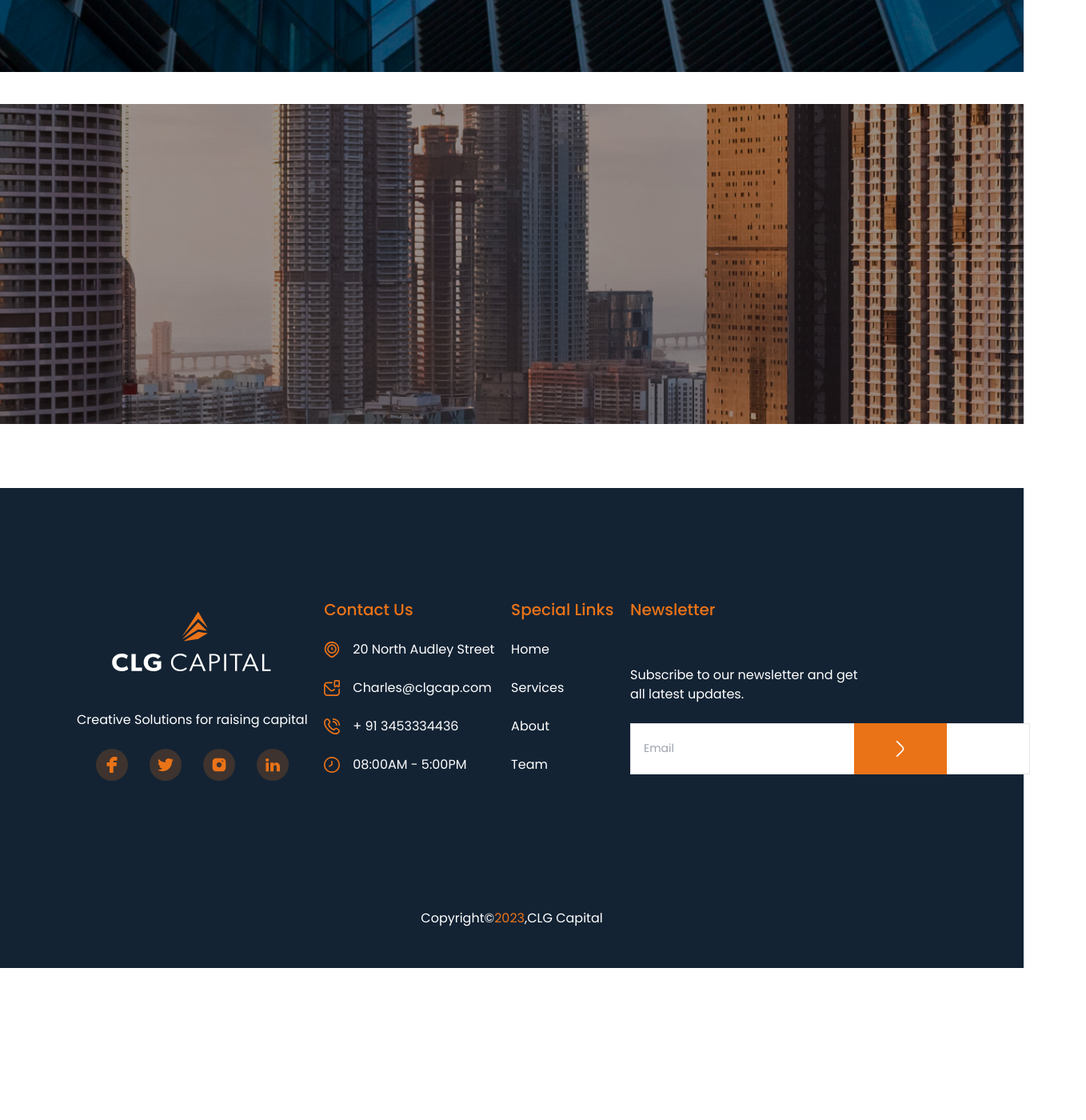
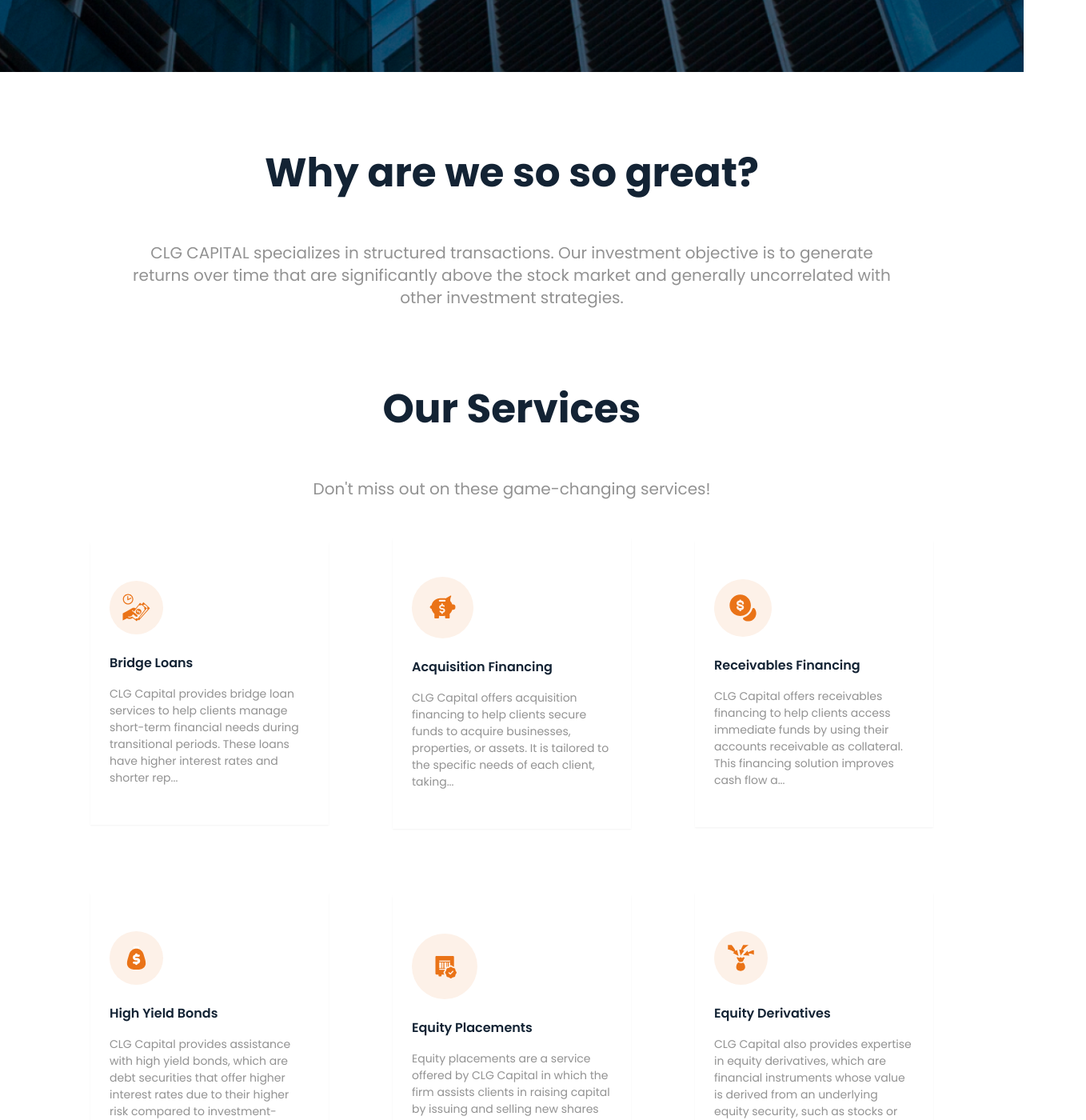
Before and after one commit to nanakwame667/clg-website, a React (Vite) app: page / in a window 1280 px wide. Shown: the part 760-2160 px from the top of the page at 80% size, 1358 px wide, since content can reach past the window. Before the commit the page ends 1970 px from the top, so only its background shows below. Built offline with nearby package versions, Linux system fonts and the light colour scheme.

Commit message:
Added service components

```diff
--- a/package.json
+++ b/package.json
@@ -17,6 +17,7 @@
     "sort-by": "^1.2.0"
   },
   "devDependencies": {
+    "@tailwindcss/forms": "^0.5.3",
     "@types/react": "^18.0.28",
     "@types/react-dom": "^18.0.11",
     "@vitejs/plugin-react": "^3.1.0",
--- a/src/Components/FooterImage.tsx
+++ b/src/Components/FooterImage.tsx
@@ -4,10 +4,10 @@
 const FooterImage = () => {
   return (
     <div
-      className={`relative w-full h-[400px] my-10 bg-cover bg-no-repeat bg-center`}
+      className={`relative w-full h-[350px] my-10 bg-cover bg-no-repeat bg-center bg-fixed`}
       style={{ backgroundImage: `url(${Banner})` }}
     >
-      <div className="absolute inset-0 bg-[#000] opacity-40 bg-blend-overlay"></div>
+      <div className="absolute inset-0 bg-[#000] opacity-20 bg-blend-overlay"></div>
     </div>
   );
 };
--- a/src/Components/Header.tsx
+++ b/src/Components/Header.tsx
@@ -29,9 +29,9 @@
     <header
       className={`${
         isSticky
-          ? "bg-secondary-500 text-black"
+          ? "bg-secondary-500 text-black font-bold"
           : "bg-[#000] bg-opacity-40 text-white"
-      } fixed top-0 left-0 w-full h-[120px] z-20 transition-colors duration-300 ${className}`}
+      } fixed top-0 left-0 w-full h-[120px] z-20 transition-colors duration-500  ${className}`}
     >
       {children}
     </header>
--- a/src/Components/Newsletter.tsx
+++ b/src/Components/Newsletter.tsx
@@ -19,7 +19,7 @@
           onChange={(e) => setName(e.target.value)}
           placeholder="Email"
           required
-          className="w-[280px]"
+          className="w-[210px]"
         />
         <Button variant="primary" size="lg" onClick={() => "Hello"}>
           <img src={arrow} alt="" width={20} />
--- /dev/null
+++ b/src/Components/Services/ServiceComponent.tsx
@@ -0,0 +1,16 @@
+import React from "react";
+import ServicesItem from "./ServicesItem";
+
+const ServiceComponent = () => {
+  return (
+    <div className="flex flex-col items-center w-full text-center space-y-12 mb-20">
+      <h1 className="text-secondary-500 font-bold text-[50px]">Our Services</h1>
+      <p className="text-black text-xl  w-3/4  ">
+        Don't miss out on these game-changing services!
+      </p>
+      <ServicesItem />
+    </div>
+  );
+};
+
+export default ServiceComponent;
--- /dev/null
+++ b/src/Components/Services/ServicesItem.tsx
@@ -0,0 +1,32 @@
+import { Link } from "react-router-dom";
+import { ServicesData } from "../../Data/ServicesData";
+import TruncatedText from "../TruncatedText";
+
+const ServicesItem = () => {
+  return (
+    <div className="flex flex-row items-center justify-center flex-wrap gap-20 w-full h-full px-24">
+      {ServicesData.map(({ id, title, text, svg }) => (
+        <Link to="/services">
+          <div
+            key={id}
+            className="flex flex-col items-start justify-center px-6 py-12 text-left shadow-sm hover:border-t-4 hover:border-primary-500 hover:shadow-md cursor-pointer animate-scaleIn"
+          >
+            <div className="flex items-center justify-center bg-primary-50 px-4 py-4 rounded-full">
+              <img src={svg} alt="" />
+            </div>
+            <div className="space-y-4 mt-6">
+              <h1 className="text-secondary-500 font-semibold">{title}</h1>
+              <TruncatedText
+                text={text}
+                maxLength={175}
+                className="flex flex-col flex-wrap w-[250px] text-black text-[14px]"
+              />
+            </div>
+          </div>
+        </Link>
+      ))}
+    </div>
+  );
+};
+
+export default ServicesItem;
--- /dev/null
+++ b/src/Components/TruncatedText.tsx
@@ -0,0 +1,28 @@
+import React from "react";
+
+interface TruncatedTextProps {
+  text: string;
+  maxLength: number;
+  className?: string;
+}
+
+const TruncatedText: React.FC<TruncatedTextProps> = ({
+  text,
+  maxLength,
+  className,
+}) => {
+  const truncateText = (input: string, maxLength: number) => {
+    if (input.length > maxLength) {
+      return `${input.substring(0, maxLength)}...`;
+    }
+    return input;
+  };
+
+  return (
+    <div className={` break-words ${className}`}>
+      {truncateText(text, maxLength)}
+    </div>
+  );
+};
+
+export default TruncatedText;
--- /dev/null
+++ b/src/Data/ServicesData.ts
@@ -0,0 +1,46 @@
+import { ServicesProps } from "../models/Service";
+import Bridge from "../assets/images/bridge.svg";
+import Acquisition from "../assets/images/acquisition.svg";
+import Receivables from "../assets/images/receivables.svg";
+import HighYield from "../assets/images/high-yields.svg";
+import Placement from "../assets/images/placements.svg";
+import Derivatives from "../assets/images/derivatives.svg";
+
+export const ServicesData: ServicesProps[] = [
+  {
+    id: 1,
+    title: "Bridge Loans",
+    text: "CLG Capital provides bridge loan services to help clients manage short-term financial needs during transitional periods. These loans have higher interest rates and shorter repayment periods, but allow clients to bridge financial gaps and facilitate smooth transitions between transactions or events. They are tailored to each client's unique situation and have flexible terms.",
+    svg: Bridge,
+  },
+  {
+    id: 2,
+    title: "Acquisition Financing",
+    text: "CLG Capital offers acquisition financing to help clients secure funds to acquire businesses, properties, or assets. It is tailored to the specific needs of each client, taking into account factors such as size, industry, and financial health. This service enables clients to strategically grow their businesses or investment portfolios through well-planned and well-funded acquisitions.",
+    svg: Acquisition,
+  },
+  {
+    id: 3,
+    title: "Receivables Financing",
+    text: " CLG Capital offers receivables financing to help clients access immediate funds by using their accounts receivable as collateral. This financing solution improves cash flow and working capital management, enabling businesses to meet operational expenses and invest in growth opportunities without waiting for customers to pay their invoices.",
+    svg: Receivables,
+  },
+  {
+    id: 4,
+    title: "High Yield Bonds",
+    text: " CLG Capital provides assistance with high yield bonds, which are debt securities that offer higher interest rates due to their higher risk compared to investment-grade bonds. By facilitating the issuance and placement of high yield bonds, the firm helps clients raise capital for various purposes, such as financing growth, acquisitions, or refinancing existing debt.",
+    svg: HighYield,
+  },
+  {
+    id: 5,
+    title: "Equity Placements",
+    text: "Equity placements are a service offered by CLG Capital in which the firm assists clients in raising capital by issuing and selling new shares of their company to investors. This service enables clients to secure funding for growth, acquisitions, or other strategic initiatives, while optimizing the terms and minimizing dilution for existing shareholders.",
+    svg: Placement,
+  },
+  {
+    id: 6,
+    title: "Equity Derivatives",
+    text: "CLG Capital also provides expertise in equity derivatives, which are financial instruments whose value is derived from an underlying equity security, such as stocks or equity indexes. The firm helps clients manage risk, generate income, or gain exposure to specific market segments by structuring, pricing, and executing various equity derivative transactions, including options, futures, swaps, and structured products.",
+    svg: Derivatives,
+  },
+];
--- a/src/Pages/Home.tsx
+++ b/src/Pages/Home.tsx
@@ -1,6 +1,8 @@
 import React from "react";
 import HeroSection from "../Components/HeroSection";
 import Banner from "../assets/images/banner.jpg";
+import Locations from "../assets/images/locations.svg";
+import ServiceComponent from "../Components/Services/ServiceComponent";
 
 const Home = () => {
   return (
@@ -11,12 +13,28 @@
         </h1>
         <p className="text-[38px]">Creative Solutions for Raising Capital</p>
       </HeroSection>
-      {/* <p className="text-[100px]">
-        Lorem ipsum dolor, sit amet consectetur adipisicing elit. Aut, delectus!
-        Voluptate, amet? Iste quis molestias neque error dolore, incidunt culpa
-        dolor, blanditiis enim obcaecati optio, tempora nam? Voluptas, mollitia
-        non.
-      </p> */}
+      <div className="flex flex-col h-96  items-center space-y-12 justify-center w-full text-center">
+        <h1 className="text-secondary-500 font-bold text-[50px]">
+          Why are we so so great?
+        </h1>
+        <p className="text-black text-xl  w-3/4  ">
+          CLG CAPITAL specializes in structured transactions. Our investment
+          objective is to generate returns over time that are significantly
+          above the stock market and generally uncorrelated with other
+          investment strategies.
+        </p>
+      </div>
+      <ServiceComponent />
+      <div
+        className="w-full h-[650px] bg-cover bg-no-repeat bg-center my-10"
+        style={{ backgroundImage: `url(${Locations})` }}
+      ></div>
+      <p className="text-center text-black font-normal text-2xl pt-6">
+        Our global presence spans across multiple locations, ensuring we are
+        well-
+        <br />
+        positioned to serve you with excellence.
+      </p>
     </div>
   );
 };
--- a/src/Pages/Services.tsx
+++ b/src/Pages/Services.tsx
@@ -10,6 +10,17 @@
           <span className="text-primary-500">OUR</span> SERVICES
         </h1>
       </HeroSection>
+      <div className="flex flex-col h-96  items-center space-y-12 justify-center w-full text-center">
+        <h1 className="text-secondary-500 font-bold text-[50px]">What we do</h1>
+        <p className="text-black text-xl  w-3/4  ">
+          At CLG Capital Management, we specialize in providing a comprehensive
+          suite of financial services, expertly designed to empower small and
+          mid-cap companies to thrive in today's competitive business landscape.
+          Our extensive experience and proven track record set the foundation
+          for success, as we partner with you to achieve your strategic
+          objectives.
+        </p>
+      </div>
     </div>
   );
 };
--- /dev/null
+++ b/src/models/Service.ts
@@ -0,0 +1,6 @@
+export interface ServicesProps {
+  id: number;
+  title: string;
+  text: string;
+  svg: string;
+}
--- a/tailwind.config.js
+++ b/tailwind.config.js
@@ -34,7 +34,21 @@
         black: "#929292",
         white: "#FFFFFF",
       },
+      keyframes: {
+        scaleIn: {
+          "0%": { transform: "scale(0)", opacity: 0 },
+          "100%": { transform: "scale(1)", opacity: 1 },
+        },
+      },
+      animation: {
+        scaleIn: "scaleIn 1s ease-in-out",
+      },
     },
   },
-  plugins: [],
+  plugins: [require("@tailwindcss/forms")],
+  variants: {
+    extend: {
+      animation: ["responsive", "motion-safe", "motion-reduce"],
+    },
+  },
 };
```
Also changed, not shown: 1 other file (tests, documents, lock files or other folders).
